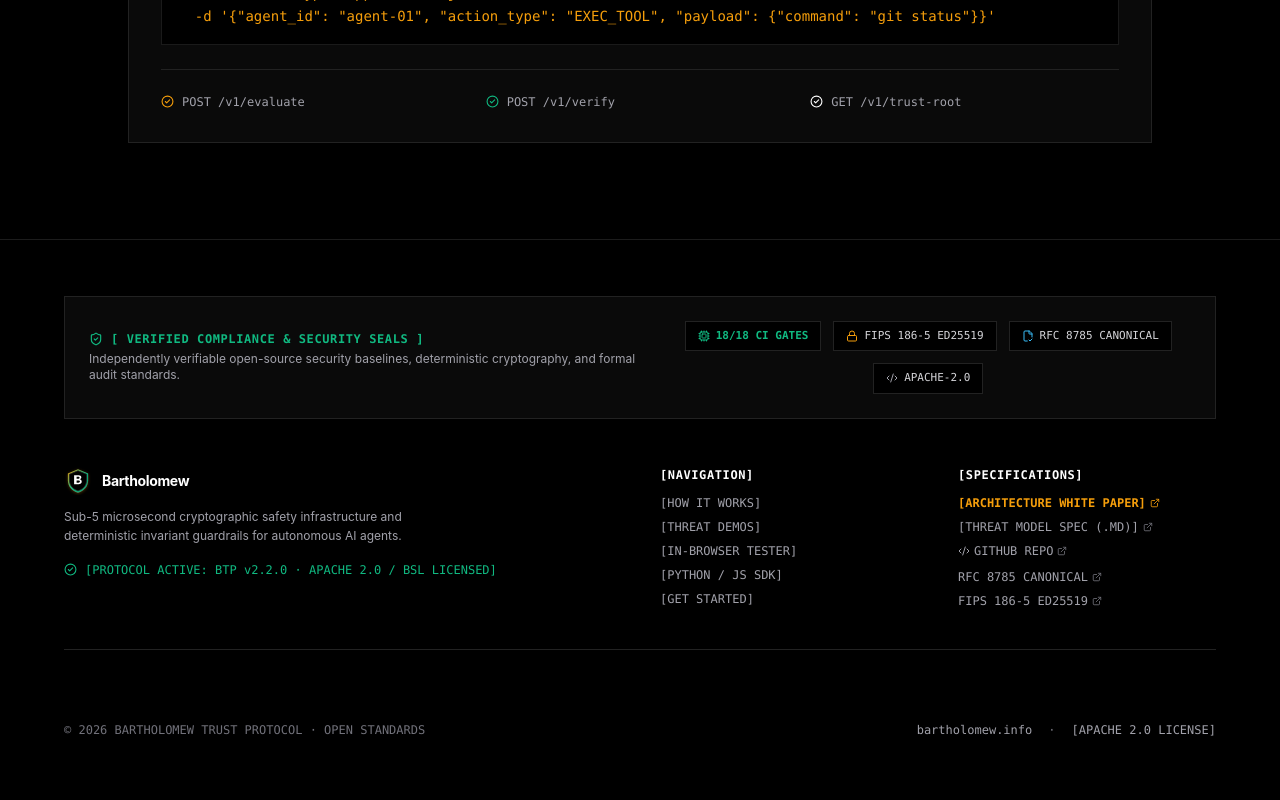
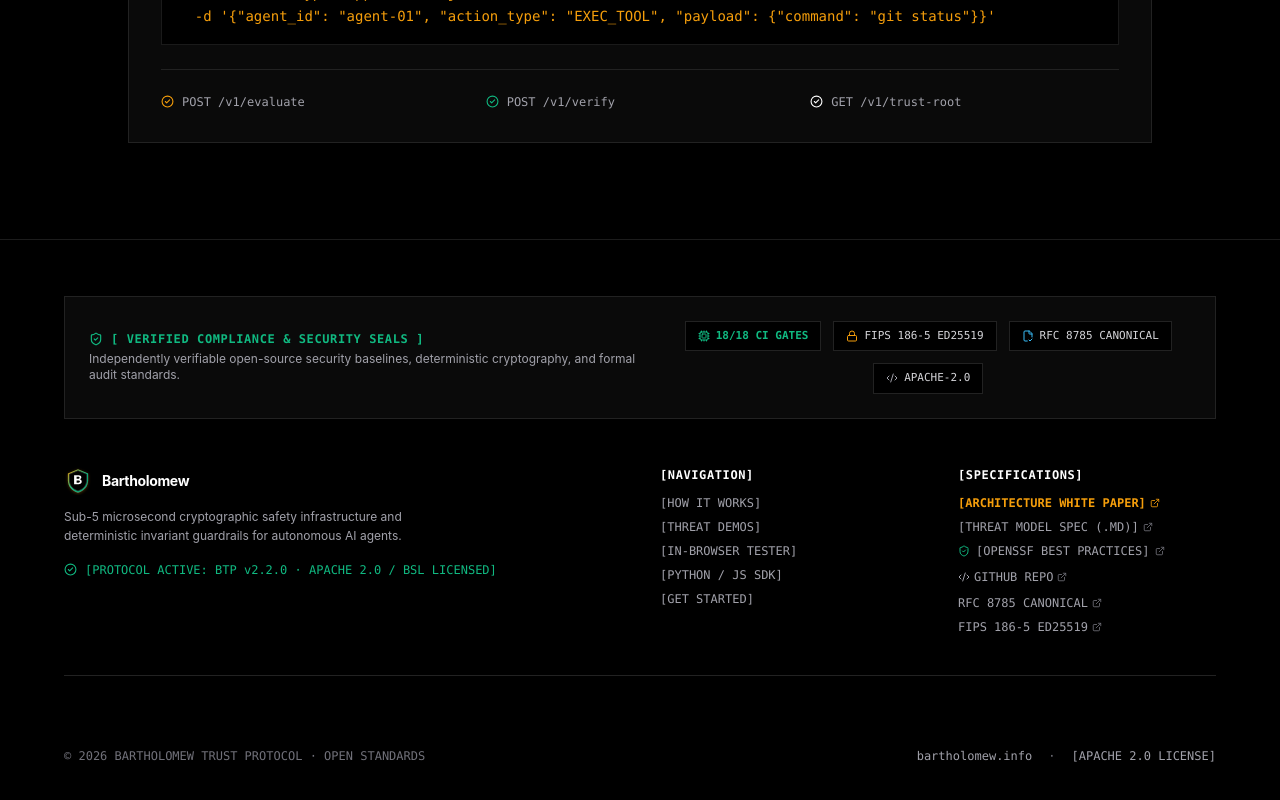
Before and after one commit to ivegotahunnitonit/bartholomew, a React (Vite) app in the folder web/: page / in a window 1280 px wide. Shown: the part 10236-11036 px from the top of the page. Built offline with nearby package versions, Linux system fonts and the light colour scheme.

Commit message:
feat(footer): add OpenSSF Best Practices link with shield icon under specifications

```diff
--- a/web/src/components/Footer.tsx
+++ b/web/src/components/Footer.tsx
@@ -127,6 +127,18 @@
               </li>
               <li>
                 <a
+                  href="https://www.bestpractices.dev/projects/14198"
+                  target="_blank"
+                  rel="noreferrer"
+                  className="hover:text-white transition inline-flex items-center gap-1.5"
+                >
+                  <ShieldCheck size={12} className="text-[#10b981]" />
+                  <span>[OPENSSF BEST PRACTICES]</span>
+                  <ExternalLink size={10} className="text-[#71717a]" />
+                </a>
+              </li>
+              <li>
+                <a
                   href="https://github.com/ivegotahunnitonit/bartholomew"
                   target="_blank"
                   rel="noreferrer"
```
